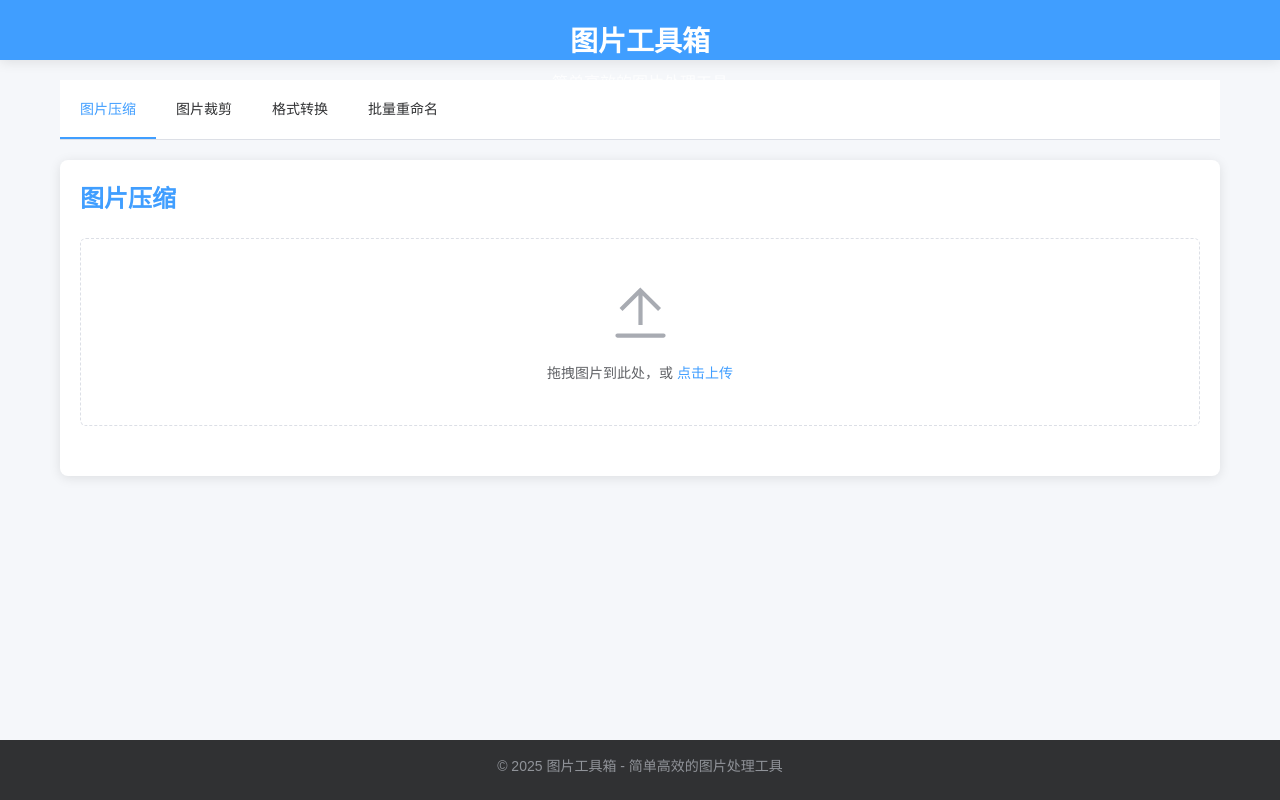
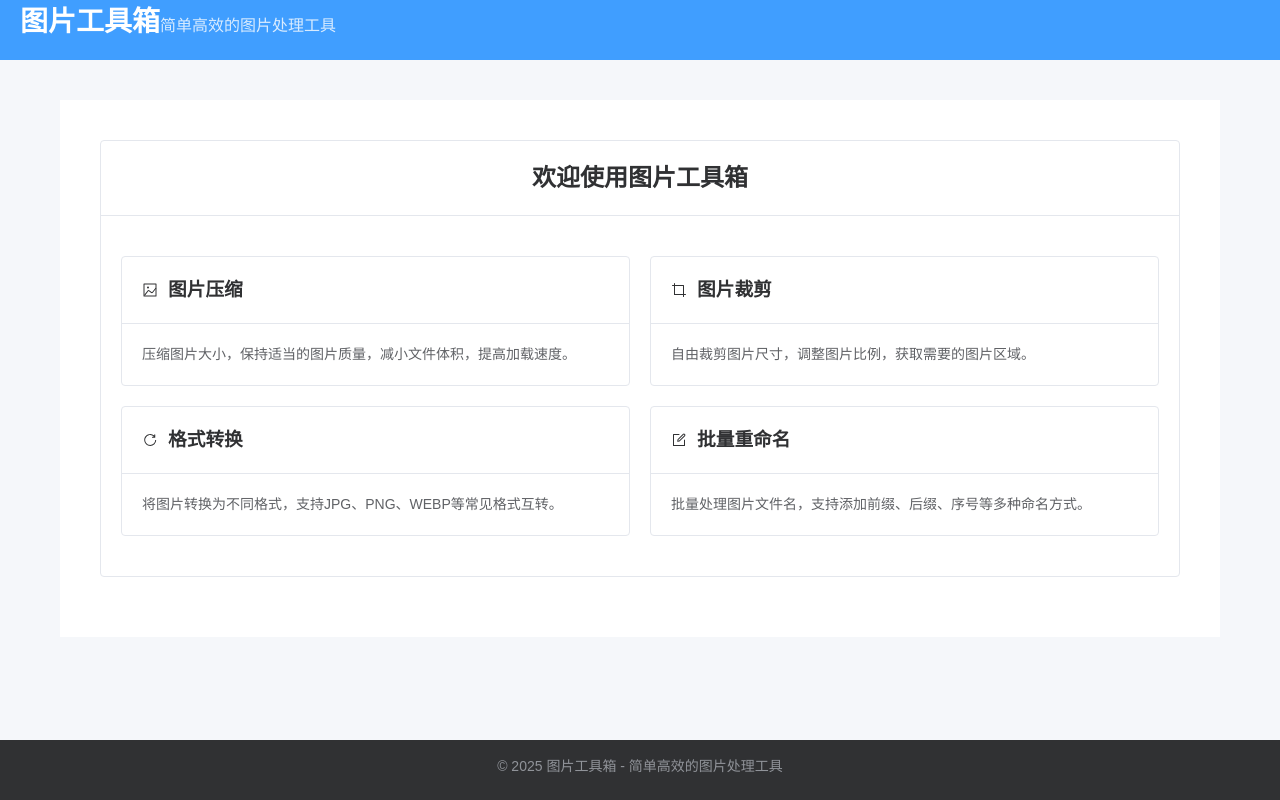
Before and after one commit to xxxeuniii/PicKit, a Vue app: page / in a window 1280 px wide. Before the commit this address led to /compress. Built offline with nearby package versions, Linux system fonts and the light colour scheme.

Commit message:
样式调整

```diff
--- a/src/App.vue
+++ b/src/App.vue
@@ -1,18 +1,15 @@
 <template>
   <el-container class="app-container">
     <el-header>
-      <h1>图片工具箱</h1>
-      <p>简单高效的图片处理工具</p>
+      <div style="display: flex;justify-content: flex-start;align-items:baseline;">
+
+        <h1>图片工具箱</h1>
+        <p>简单高效的图片处理工具</p>
+      </div>
     </el-header>
 
     <el-main>
-      <el-menu
-        :default-active="activeIndex"
-        class="el-menu-demo"
-        mode="horizontal"
-        router
-        @select="handleSelect"
-      >
+      <el-menu v-if="route.path !== '/'" :default-active="activeIndex" class="el-menu-demo" mode="horizontal" router @select="handleSelect">
         <el-menu-item index="/compress">图片压缩</el-menu-item>
         <el-menu-item index="/crop">图片裁剪</el-menu-item>
         <el-menu-item index="/convert">格式转换</el-menu-item>
@@ -50,7 +47,7 @@ const handleSelect = (key) => {
 // 组件挂载时，如果是根路径，重定向到压缩页面
 onMounted(() => {
   if (route.path === '/') {
-    router.push('/compress')
+    // router.push('/compress')
   }
 })
 </script>
@@ -80,14 +77,15 @@ body {
 .el-header {
   background-color: #409eff;
   color: white;
+  /* color: red; */
   text-align: center;
-  padding: 20px;
-  box-shadow: 0 2px 12px 0 rgba(0, 0, 0, 0.1);
+  /* padding: 20px; */
+  /* box-shadow: 0 2px 12px 0 rgba(0, 0, 0, 0.1); */
 }
 
 .el-header h1 {
   font-size: 28px;
-  margin-bottom: 5px;
+  /* margin-bottom: 5px; */
 }
 
 .el-header p {
@@ -107,8 +105,6 @@ body {
 /* 内容容器 */
 .content-container {
   background-color: white;
-  border-radius: 8px;
-  box-shadow: 0 2px 12px 0 rgba(0, 0, 0, 0.1);
   padding: 20px;
   margin-top: 20px;
 }
@@ -129,7 +125,7 @@ body {
     flex-wrap: wrap;
   }
 
-  .el-menu--horizontal > .el-menu-item {
+  .el-menu--horizontal>.el-menu-item {
     flex: 1;
     min-width: 120px;
     text-align: center;
--- a/src/views/CompressView.vue
+++ b/src/views/CompressView.vue
@@ -1,18 +1,25 @@
 <template>
   <div class="compress-view">
+    <el-card shadow="never">
+      <template #header>
+        <div class="card-header">
           <h2>图片压缩</h2>
+        </div>
+      </template>
 
       <div class="tool-container">
         <div class="upload-area">
-        <el-upload
-          class="upload-component"
-          drag
-          action="#"
-          :auto-upload="false"
-          :on-change="handleFileChange"
+          <el-upload class="upload-component" drag action="#" :auto-upload="false" :on-change="handleFileChange"
             :show-file-list="false">
-          <el-icon class="el-icon--upload"><Upload /></el-icon>
+            <el-icon class="el-icon--upload">
+              <Upload />
+            </el-icon>
             <div class="el-upload__text">拖拽图片到此处，或 <em>点击上传</em></div>
+            <template #tip>
+              <div class="el-upload__tip">
+                支持JPG、PNG、GIF、WEBP等常见图片格式
+              </div>
+            </template>
           </el-upload>
         </div>
 
@@ -57,6 +64,8 @@
           </div>
         </div>
       </div>
+    </el-card>
+
   </div>
 </template>
 
@@ -183,9 +192,19 @@ const calculateCompressionRate = () => {
 </script>
 
 <style scoped>
-.compress-view h2 {
-  margin-bottom: 20px;
+.compress-view {
+  padding: 20px;
+
+}
+
+.card-header h2 {
   color: #409eff;
+}
+
+.card-header {
+  display: flex;
+  justify-content: center;
+  align-items: center;
 }
 
 .tool-container {
--- a/src/views/ConvertView.vue
+++ b/src/views/ConvertView.vue
@@ -1,6 +1,6 @@
 <template>
   <div class="convert-container">
-    <el-card class="convert-card">
+    <el-card shadow="never">
       <template #header>
         <div class="card-header">
           <h2>图片格式转换</h2>
@@ -201,6 +201,9 @@ const convertAnother = () => {
 </script>
 
 <style scoped>
+.card-header h2 {
+  color: #409eff;
+}
 .convert-container {
   padding: 20px;
   max-width: 1200px;
--- a/src/views/CropView.vue
+++ b/src/views/CropView.vue
@@ -1,6 +1,6 @@
 <template>
   <div class="crop-container">
-    <el-card class="crop-card">
+    <el-card shadow="never">
       <template #header>
         <div class="card-header">
           <h2>图片裁剪</h2>
@@ -8,14 +8,8 @@
       </template>
 
       <div class="upload-area" v-if="!imageUrl">
-        <el-upload
-          class="upload-box"
-          drag
-          action=""
-          :auto-upload="false"
-          :show-file-list="false"
-          :on-change="handleFileChange"
-        >
+        <el-upload class="upload-box" drag action="" :auto-upload="false" :show-file-list="false"
+          :on-change="handleFileChange">
           <el-icon class="el-icon--upload"><upload-filled /></el-icon>
           <div class="el-upload__text">
             拖拽图片到此处，或 <em>点击上传</em>
@@ -50,10 +44,14 @@
             <span class="control-label">旋转：</span>
             <el-button-group>
               <el-button @click="rotateCropper(-90)" type="primary" plain>
-                <el-icon><Refresh /></el-icon> 向左旋转
+                <el-icon>
+                  <Refresh />
+                </el-icon> 向左旋转
               </el-button>
               <el-button @click="rotateCropper(90)" type="primary" plain>
-                <el-icon><RefreshRight /></el-icon> 向右旋转
+                <el-icon>
+                  <RefreshRight />
+                </el-icon> 向右旋转
               </el-button>
             </el-button-group>
           </div>
@@ -62,20 +60,28 @@
             <span class="control-label">翻转：</span>
             <el-button-group>
               <el-button @click="flipCropperHorizontal" type="primary" plain>
-                <el-icon><DCaret /></el-icon> 水平翻转
+                <el-icon>
+                  <DCaret />
+                </el-icon> 水平翻转
               </el-button>
               <el-button @click="flipCropperVertical" type="primary" plain>
-                <el-icon><DCaret class="vertical-icon" /></el-icon> 垂直翻转
+                <el-icon>
+                  <DCaret class="vertical-icon" />
+                </el-icon> 垂直翻转
               </el-button>
             </el-button-group>
           </div>
 
           <div class="action-buttons">
             <el-button @click="resetImage" plain type="info">
-              <el-icon><RefreshLeft /></el-icon> 重置
+              <el-icon>
+                <RefreshLeft />
+              </el-icon> 重置
             </el-button>
             <el-button @click="cropImage" type="success">
-              <el-icon><Crop /></el-icon> 裁剪
+              <el-icon>
+                <Crop />
+              </el-icon> 裁剪
             </el-button>
           </div>
         </div>
@@ -88,10 +94,14 @@
         </div>
         <div class="download-actions">
           <el-button type="primary" @click="downloadCroppedImage">
-            <el-icon><Download /></el-icon> 下载裁剪后的图片
+            <el-icon>
+              <Download />
+            </el-icon> 下载裁剪后的图片
           </el-button>
           <el-button @click="resetAll">
-            <el-icon><Delete /></el-icon> 清除并重新开始
+            <el-icon>
+              <Delete />
+            </el-icon> 清除并重新开始
           </el-button>
         </div>
       </div>
@@ -150,8 +160,8 @@ const initCropper = () => {
 const getAspectRatioValue = () => {
   switch (aspectRatio.value) {
     case '1:1': return 1;
-    case '4:3': return 4/3;
-    case '16:9': return 16/9;
+    case '4:3': return 4 / 3;
+    case '16:9': return 16 / 9;
     default: return NaN; // 自由比例
   }
 };
@@ -232,6 +242,10 @@ onUnmounted(() => {
 </script>
 
 <style scoped>
+.card-header h2 {
+  color: #409eff;
+}
+
 .crop-container {
   padding: 20px;
   max-width: 1200px;
@@ -267,13 +281,31 @@ onUnmounted(() => {
 
 .crop-area {
   width: 100%;
-  max-height: 500px;
+  height: 50vh;
+  /* 占据 70% 视口高度 */
+  max-height: 800px;
+  /* 最大高度限制，避免超大 */
+  min-height: 400px;
+  /* 保证最小可用高度 */
   overflow: hidden;
+  margin: 0 auto;
 }
 
 .cropper-container {
+  width: 100%;
   height: 100%;
-  max-height: 500px;
+}
+
+.cropper-container img {
+  max-width: 100%;
+}
+
+@media (max-width: 768px) {
+  .crop-area {
+    height: 50vh;
+    /* 小屏幕缩小一点 */
+    min-height: 300px;
+  }
 }
 
 .crop-controls {
--- a/src/views/HomeView.vue
+++ b/src/views/HomeView.vue
@@ -1,6 +1,6 @@
 <template>
   <div class="home-container">
-    <el-card class="welcome-card">
+    <el-card shadow="never">
       <template #header>
         <div class="card-header">
           <h2>欢迎使用图片工具箱</h2>
--- a/src/views/RenameView.vue
+++ b/src/views/RenameView.vue
@@ -1,6 +1,6 @@
 <template>
   <div class="rename-container">
-    <el-card class="rename-card">
+    <el-card shadow="never">
       <template #header>
         <div class="card-header">
           <h2>批量重命名</h2>
@@ -8,15 +8,8 @@
       </template>
 
       <div class="upload-area">
-        <el-upload
-          class="upload-box"
-          drag
-          action=""
-          :auto-upload="false"
-          :on-change="handleFileChange"
-          :on-remove="handleFileRemove"
-          multiple
-        >
+        <el-upload class="upload-box" drag action="" :auto-upload="false" :on-change="handleFileChange"
+          :on-remove="handleFileRemove" multiple>
           <el-icon class="el-icon--upload"><upload-filled /></el-icon>
           <div class="el-upload__text">
             拖拽图片到此处，或 <em>点击上传</em>
@@ -101,7 +94,9 @@
             <el-table-column label="操作" width="120">
               <template #default="scope">
                 <el-button type="danger" size="small" @click="removeFile(scope.$index)">
-                  <el-icon><Delete /></el-icon>
+                  <el-icon>
+                    <Delete />
+                  </el-icon>
                 </el-button>
               </template>
             </el-table-column>
@@ -111,7 +106,9 @@
         <div class="download-section" v-if="renamedFiles.length > 0">
           <el-divider>重命名完成</el-divider>
           <el-button type="success" @click="downloadAllFiles">
-            <el-icon><Download /></el-icon> 下载所有重命名后的文件
+            <el-icon>
+              <Download />
+            </el-icon> 下载所有重命名后的文件
           </el-button>
         </div>
       </div>
@@ -312,6 +309,10 @@ const resetOptions = () => {
 </script>
 
 <style scoped>
+.card-header h2 {
+  color: #409eff;
+}
+
 .rename-container {
   padding: 20px;
   max-width: 1200px;
```
Lines whose indentation alone changed are shown as unchanged.
